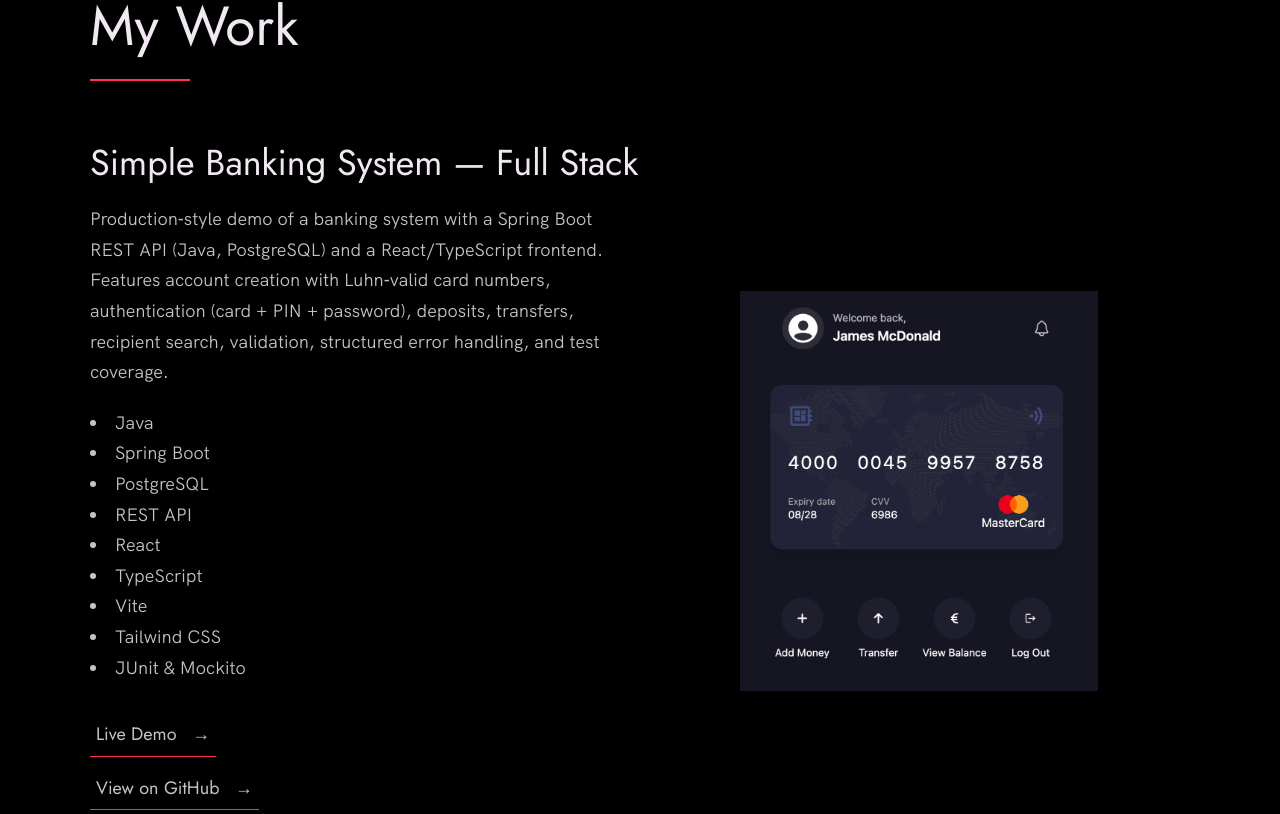
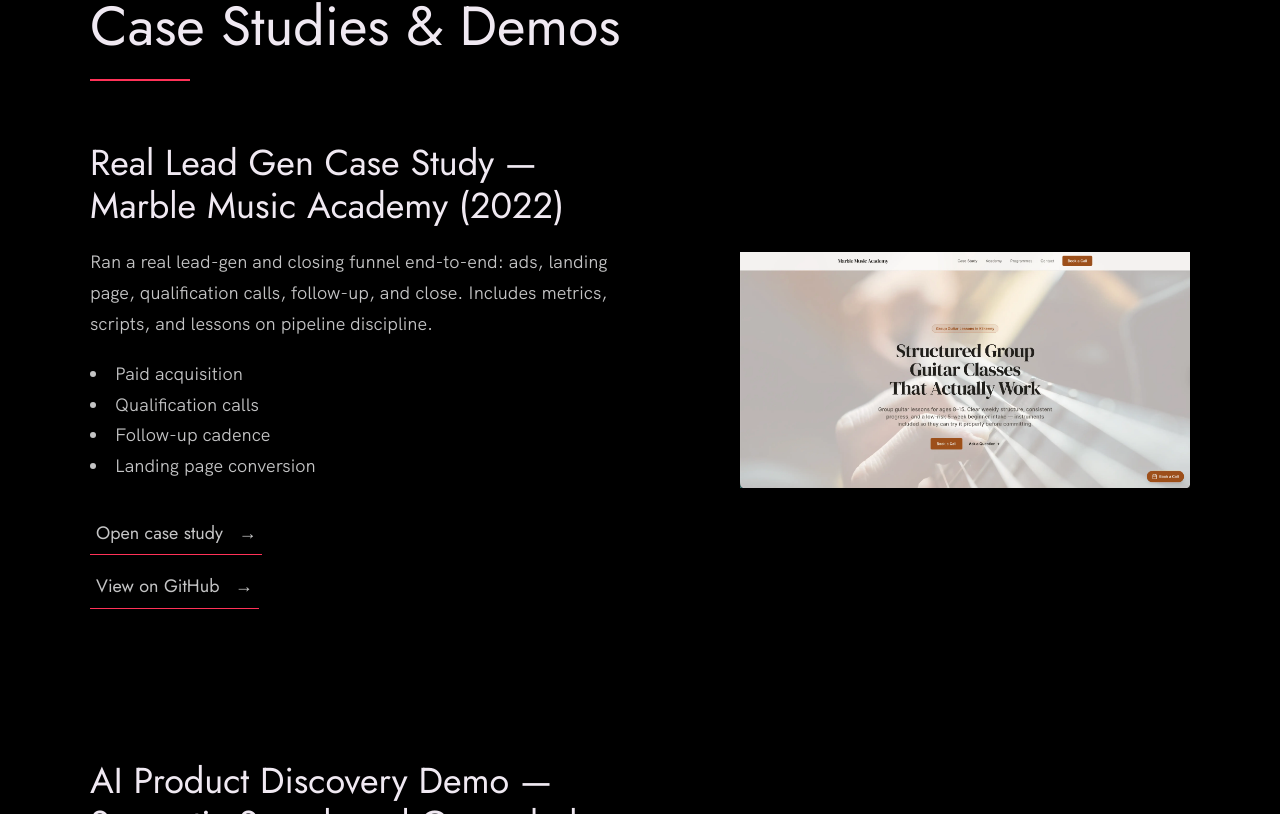
Before and after one commit to jamesmcdonald112/portfolio, a website built with Vite: page index.html in a window 1280 px wide. Shown: the part 927-1741 px from the top of the page. Built offline with nearby package versions, Linux system fonts and the light colour scheme.

Commit message:
Update portfolio content and case studies for SDR focus

```diff
--- a/index.html
+++ b/index.html
@@ -9,13 +9,10 @@
   <link rel="icon" type="image/png" sizes="16x16" href="./images/favicon-16x16.png">
   <link rel="manifest" href="./images/site.webmanifest">
 
-  <!-- Put your site title here -->
-  <title>
-    James McDonald | Backend / Full-Stack Developer | Kilkenny, Ireland
-  </title>
+  <title>James McDonald | Tech Sales (SDR) | Demos & Case Studies</title>
 
-  <meta name="description" content="James McDonald – Backend / Full-Stack Developer (Java, Spring Boot, PostgreSQL, React/TypeScript). Focused on clean architecture, REST APIs, validation, and TDD. Based in Ireland; open to junior roles and internships." />
-  <meta name="keywords" content="James McDonald, Backend Developer, Full-Stack Developer, Java, Spring Boot, PostgreSQL, REST API, React, TypeScript, JUnit, Mockito, TDD, Tailwind CSS, Kilkenny, Ireland" />
+  <meta name="description" content="James McDonald — Technical sales (SDR) candidate with hands-on experience building and positioning software. Demos and case studies focused on lead generation, conversion, and buyer objections. Based in Ireland; targeting remote tech sales roles." />
+  <meta name="keywords" content="James McDonald, Tech Sales, SDR, Sales Development, B2B SaaS, pipeline, outbound, lead generation, conversion, product demos, semantic search, RAG" />
   <meta name="author" content="James McDonald" />
   <link rel="stylesheet" href="index.css" />
 </head>
@@ -28,7 +25,7 @@
     <div class="row">
       <nav class="nav" role="navigation">
         <ul class="nav__items">
-          <li class="nav__item"><a href="#work" class="nav__link">Work</a></li>
+          <li class="nav__item"><a href="#work" class="nav__link">Case Studies</a></li>
           <!-- <li class="nav__item"><a href="#clients" class="nav__link">Clients</a></li> -->
           <li class="nav__item">
             <a href="#about" class="nav__link">About</a>
@@ -44,8 +41,8 @@
         <h1 class="heading-primary">
           <span>James McDonald</span>
         </h1>
-        <p>Backend / Full-Stack Developer (Java, Spring Boot, PostgreSQL, React & TypeScript)</p>
-        <a href="#contact" class="btn btn--pink">Get in touch</a>
+        <p>Tech Sales | SDR</p>
+        <a href="#work" class="btn btn--pink">View case studies</a>
       </div>
     </div>
   </header>
@@ -56,40 +53,49 @@
 
     <section class="work" id="work">
       <div class="row">
-        <h2>My Work</h2>
+        <h2>Case Studies & Demos</h2>
         <div class="work__boxes">
+          <div class="work__box">
+            <div class="work__text">
+              <h3>Real Lead Gen Case Study — Marble Music Academy (2022)</h3>
+              <p>
+                Ran a real lead-gen and closing funnel end-to-end: ads, landing page, qualification calls, follow-up, and close. Includes metrics, scripts, and lessons on pipeline discipline.
+              </p>
+              <ul class="work__list">
+                <li>Paid acquisition</li>
+                <li>Qualification calls</li>
+                <li>Follow-up cadence</li>
+                <li>Landing page conversion</li>
+              </ul>
+              <div class="work__links">
+                <a href="https://marble-music-academy-demo.vercel.app/" target="_blank" class="link__text">Open case study <span>&rarr;</span></a>
+                <a href="https://github.com/jamesmcdonald112/marble-music-academy-demo" target="_blank" class="link__text">View on GitHub <span>&rarr;</span></a>
+              </div>
+            </div>
+            <div class="work__image-box">
+              <img src="./images/marblemusicacademy.webp" class="work__image" alt="Marble Music Academy case study screenshot" />
+            </div>
+          </div>
 
           <div class="work__box">
             <div class="work__text">
-              <h3>Simple Banking System — Full Stack</h3>
+              <h3>AI Product Discovery Demo — Semantic Search and Grounded Q&A (RAG)</h3>
               <p>
-                Production‑style demo of a banking system with a Spring Boot REST API (Java, PostgreSQL) and a React/TypeScript frontend. Features account creation with Luhn‑valid card numbers, authentication (card + PIN + password), deposits, transfers, recipient search, validation, structured error handling, and test coverage.
+                Live demo of semantic search + grounded product Q&A to reduce discovery friction and pre-purchase hesitation. Includes KPI framing and buyer objections (trust/cost).
               </p>
               <ul class="work__list">
-                <li>Java</li>
-                <li>Spring Boot</li>
-                <li>PostgreSQL</li>
-                <li>REST API</li>
-                <li>React</li>
-                <li>TypeScript</li>
-                <li>Vite</li>
-                <li>Tailwind CSS</li>
-                <li>JUnit & Mockito</li>
+                <li>Semantic search</li>
+                <li>Grounded Q&A (RAG)</li>
+                <li>Conversion framing</li>
+                <li>Objection handling</li>
               </ul>
               <div class="work__links">
-                <a href="https://simple-banking-system-fullstack.netlify.app/" target="_blank" class="link__text">
-                  Live Demo <span>&rarr;</span>
-                </a>
-                <a href="https://github.com/jamesmcdonald112/simple-banking-system-full-stack" target="_blank" class="link__text">
-                  View on GitHub <span>&rarr;</span>
-                </a>
-                <a href="https://github.com/jamesmcdonald112/simple-banking-system-full-stack" title="View Source Code" target="_blank">
-                  <img src="./images/github.svg" class="work__code" alt="GitHub">
-                </a>
+                <a href="https://ecommerce-project-two-xi.vercel.app/" target="_blank" class="link__text">Open case study <span>&rarr;</span></a>
+                <a href="https://github.com/jamesmcdonald112/ecommerce-project" target="_blank" class="link__text">View on GitHub <span>&rarr;</span></a>
               </div>
             </div>
             <div class="work__image-box">
-              <img src="./images/simple-banking-app-dashboard.png" class="work__image" alt="Simple Banking System screenshot" />
+              <img src="./images/ecommerce.webp" class="work__image" alt="Ecommerce AI product discovery demo screenshot" />
             </div>
           </div>
 
@@ -121,12 +127,12 @@
         <div class="about__content">
           <div class="about__text">
             <p>
-              I'm a Backend / Full‑Stack Developer based in Kilkenny, Ireland. I build reliable APIs and clean, accessible UIs, with a focus on Java, Spring Boot, PostgreSQL, and React/TypeScript. I care about clean architecture, validation, and testability (TDD with JUnit/Mockito).
+              I’m targeting Tech Sales (SDR) roles. I use live demos and real case studies to show I can translate technical capability into buyer outcomes (conversion, pipeline, qualification).
             </p>
             <p>
-              I hold a First Class Honours in Software Development from Atlantic Technological University. I bring a disciplined, creative mindset from my previous career in classical music and teaching. I’m currently focused on production‑style projects, CI‑ready code, and backend roles with opportunities to work across the stack.
+              First Class Honours in Software Development (Atlantic Technological University) and BA (Hons) First Class Honours in Music (Waterford Institute of Technology). I can speak credibly with engineers and commercially with buyers, backed by running a real acquisition and closing funnel.
             </p>
-            <a href="./jamesmcdonaldcv.pdf" class="btn">My Resume</a>
+            <a href="./jamesmcdonaldcv.pdf" class="btn">Download CV</a>
           </div>
 
           <div class="about__photo-container">
@@ -145,7 +151,7 @@
       <h2>Get in Touch</h2>
       <div class="contact__info">
         <p>
-          I’m seeking junior or internship opportunities in backend or full‑stack development. If you’re hiring or open to collaboration, I’d love to chat. The quickest way to reach me is by email.
+          If you’re hiring for a Tech Sales (SDR) role, I’m happy to share a short walkthrough of my work and how I approach discovery, qualification, and objection handling. Email is the fastest way to reach me.
         </p>
         <!-- Replace the email with yours -->
         <a href="mailto:james@jamesmcdonald.dev" class="btn">james@jamesmcdonald.dev</a>
```
Also changed, not shown: images/assembly-endgame.png (deleted), images/ecommerce.webp (added), images/favicon.png (deleted), images/marblemusicacademy.webp (added), images/meme-generator.png (deleted), images/simple-banking-app-dashboard.png (deleted), images/tenzies.png (deleted), 2 other files.
